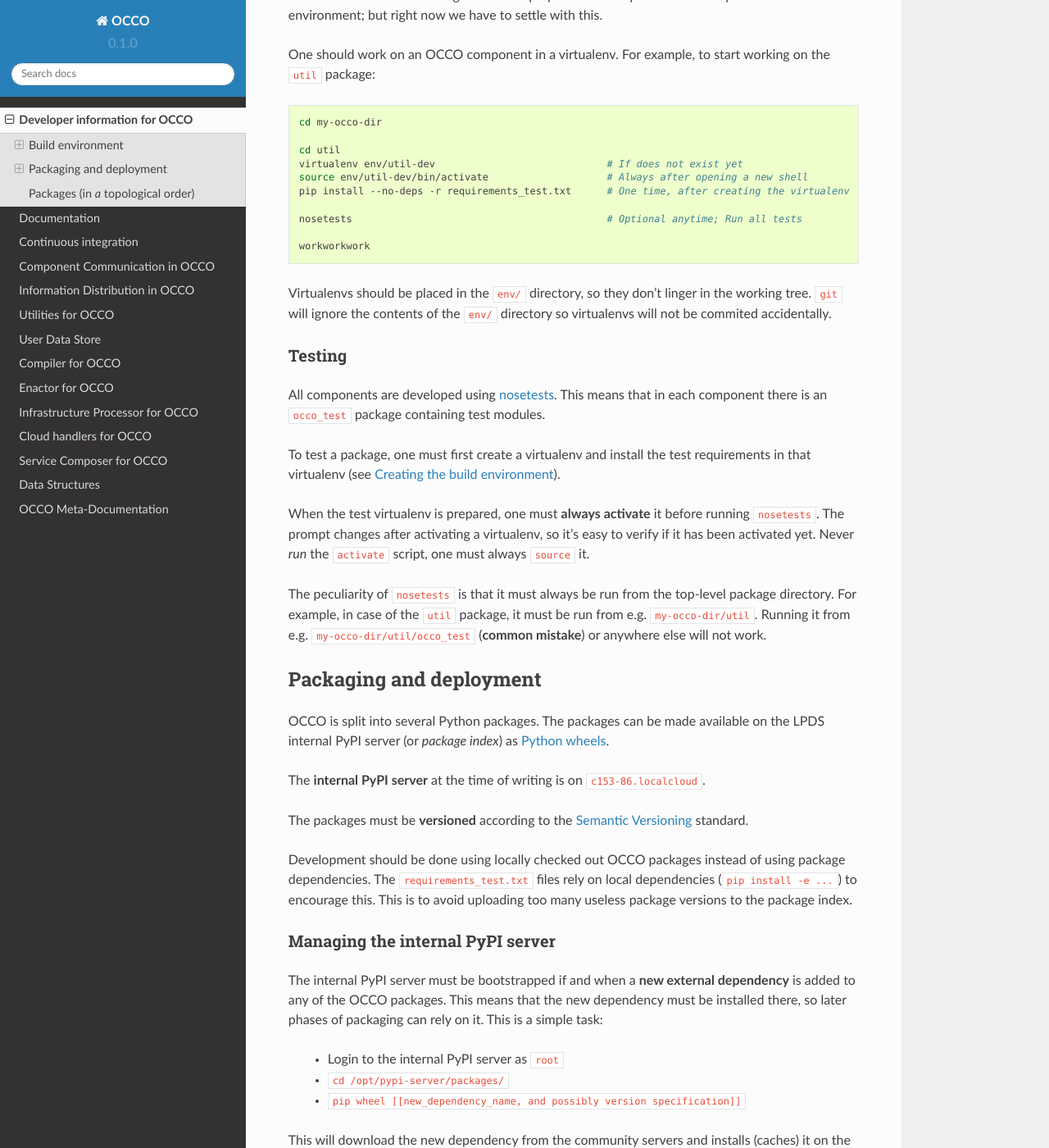
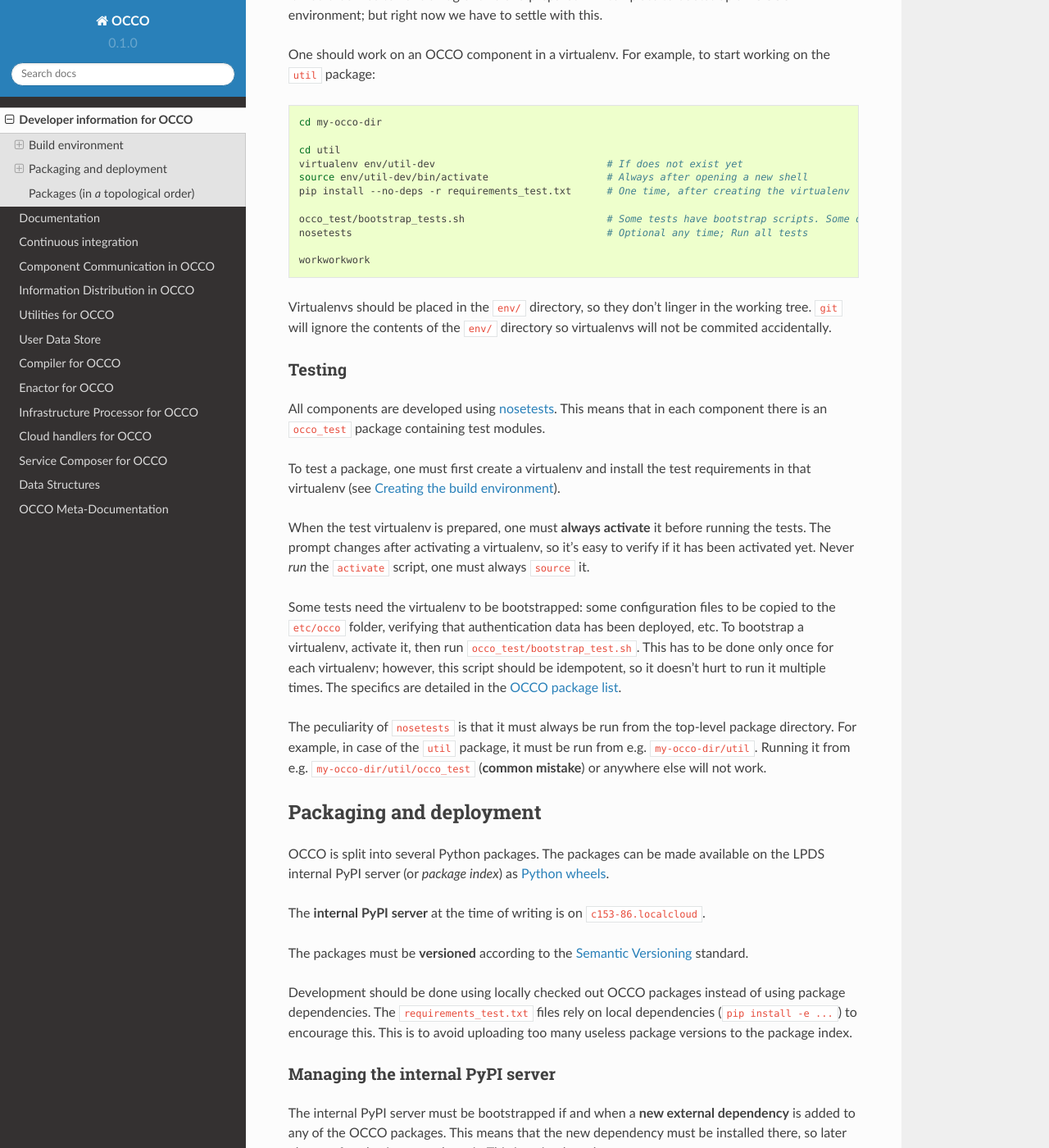
Before and after one commit to occopus/docs, a Sphinx documentation site: the page built from sphinx/source/packages.rst, in a window 1280 px wide and 1400 px high, scrolled down 1098 px. Shown: the whole window at 82% size. Built offline with Sphinx 7.4.7 and the Read the Docs theme 2.0.0, drawn with Linux system fonts in a browser that asks for light colours; formulas are drawn with MathJax 3; some of the changed text lies outside the part shown.

Commit message:
Document test bootstrapping

```diff
--- a/sphinx/source/packages.rst
+++ b/sphinx/source/packages.rst
@@ -71,7 +71,8 @@ working on the ``util`` package:
     source env/util-dev/bin/activate                    # Always after opening a new shell
     pip install --no-deps -r requirements_test.txt      # One time, after creating the virtualenv
 
-    nosetests                                           # Optional anytime; Run all tests
+    occo_test/bootstrap_tests.sh                        # Some tests have bootstrap scripts. Some don't!
+    nosetests                                           # Optional any time; Run all tests
 
     workworkwork
 
@@ -89,9 +90,17 @@ To test a package, one must first create a virtualenv and install the test
 requirements in that virtualenv (see :ref:`cbe`).
 
 When the test virtualenv is prepared, one must **always activate** it before
-running ``nosetests``. The prompt changes after activating a virtualenv, so
-it's easy to verify if it has been activated yet. Never *run* the ``activate``
+running the tests. The prompt changes after activating a virtualenv, so it's
+easy to verify if it has been activated yet. Never *run* the ``activate``
 script, one must always ``source`` it.
+
+Some tests need the virtualenv to be bootstrapped: some configuration files
+to be copied to the ``etc/occo`` folder, verifying that authentication data
+has been deployed, etc. To bootstrap a virtualenv, activate it, then run
+``occo_test/bootstrap_test.sh``. This has to be done only once for each
+virtualenv; however, this script should be idempotent, so it doesn't hurt to
+run it multiple times. The specifics are detailed in the :ref:`OCCO package
+list <pkgs>`.
 
 The peculiarity of ``nosetests`` is that it must always be run from the
 top-level package directory. For example, in case of the ``util`` package, it
@@ -218,6 +229,8 @@ are omitted.
     Repository   https://gitlab.lpds.sztaki.hu/cloud-orchestrator/util
     Description  | Generic utility functions, configuration, communication,
                  | etc. See: :mod:`occo.util`.
+    Testing      | The virtualenv must be bootstrapped by executing
+                 | ``occo_test/bootstrap_tests.sh``.
     ===========  ===========================================================
 
 .. table:: **OCCO-Compiler**
@@ -265,6 +278,19 @@ are omitted.
                  | generic plugin system, a dummy cloud handler for testing,
                  | and an EC2 ``boto`` cloud handler backend. See
                  | :mod:`occo.cloudhandler`.
+
+    Testing      | The virtualenv must be bootstrapped by executing
+                 | ``occo_test/bootstrap_tests.sh``.
+                 |
+                 | This script accepts one command line parameter: a path to the
+                 | authentication data. If specified, the given file is installed
+                 | in the virtualenv as ``(prefix)/etc/occo/auth_data.yaml``. If
+                 | not specified, it tries to find an ``auth_data.yaml`` file next
+                 | to itself.
+                 |
+                 | After bootstrapping, it verifies whether the file
+                 | ``(prefix)/etc/occo/auth_data.yaml`` exists.
+                 | If not, the script signals failure so Jenkins will stop the build.
     ===========  ===========================================================
 
 .. table:: **OCCO-ServiceComposer**
```
Also changed, not shown: other parts of sphinx/source/packages.rst (+2 -0 lines).
